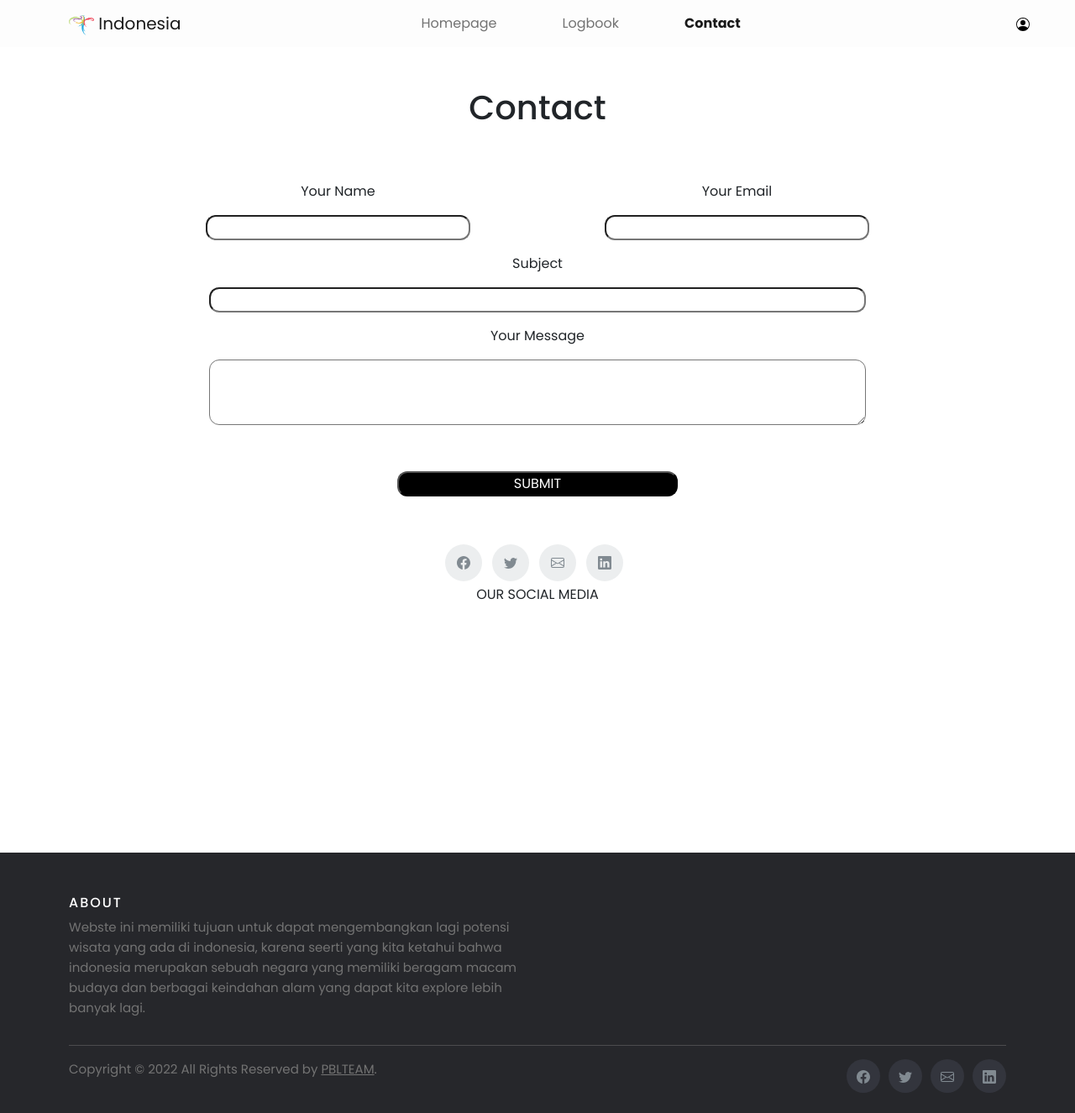
After one commit to HaiIamD/PBL, a PHP site: page /LOGINPBL/contact.html in a window 1280 px wide. The commit adds this page. Shown: the whole page at 84% size. Run offline with PHP 8.4, Linux system fonts and the light colour scheme.

Commit message:
my changes

```diff
--- a/JawaTimur.css
+++ b/JawaTimur.css
@@ -356,3 +356,6 @@ body {
 .orang {
   padding-left: 1900%;
 }
+.contact {
+  padding-top: 5%;
+}
--- /dev/null
+++ b/contact.html
@@ -0,0 +1,145 @@
+<!doctype html>
+<html lang="en">
+  <head>
+    <!-- Required meta tags -->
+    <meta charset="utf-8">
+    <meta name="viewport" content="width=device-width, initial-scale=1">
+
+    <!-- Bootstrap CSS -->
+    <link href="https://cdn.jsdelivr.net/npm/bootstrap@5.0.2/dist/css/bootstrap.min.css" rel="stylesheet" integrity="sha384-EVSTQN3/azprG1Anm3QDgpJLIm9Nao0Yz1ztcQTwFspd3yD65VohhpuuCOmLASjC" crossorigin="anonymous">
+
+    <title>Wonderfull Indonesia</title>
+     <!-- Font Poppins -->
+  <link rel="preconnect" href="https://fonts.googleapis.com" />
+  <link rel="preconnect" href="https://fonts.gstatic.com" crossorigin />
+  <link href="https://fonts.googleapis.com/css2?family=Poppins:wght@400;500;700&display=swap" rel="stylesheet" />
+  <!-- CSS -->
+  <link rel="stylesheet" href="JawaTimur.css" />
+  <!--Logo icon  -->
+  <link rel="icon" href="img/Logoind.png" />
+  <body>
+  </head>
+  <body>
+
+    <!-- navbar -->
+    <nav class="navbar navbar-expand-lg navbar-light nav-color position-fixed w-100 ">
+      <div class="container">
+        <a class="navbar-brand" href="#"> <img src="img/Logoind.png" alt="" width="30" height="24">
+        Indonesia       </a>
+        <button class="navbar-toggler" type="button" data-bs-toggle="collapse" data-bs-target="#navbarNav" aria-controls="navbarNav" aria-expanded="false" aria-label="Toggle navigation">
+          <span class="navbar-toggler-icon"></span>
+        </button>
+        <div class="collapse navbar-collapse " id="navbarNav">
+          <ul class="navbar-nav ">
+            <li class="nav-item mx-3 ms-auto ">
+              <a class="nav-link " aria-current="page" href="Parallax.html">Homepage</a>
+            </li>
+            <li class="nav-item mx-3 ">
+              <a class="nav-link" href="logbook.php">Logbook</a>
+            </li>
+            <li class="nav-item mx-3 ">
+              <a class="nav-link active" href="contact.html">Contact</a>
+            </li>
+
+          </ul>
+          <div>
+            <a href="userpage.html" class="orang"><svg xmlns="http://www.w3.org/2000/svg" width="16" height="16" fill="black" class="bi bi-person-circle" viewBox="0 0 16 16">
+              <path d="M11 6a3 3 0 1 1-6 0 3 3 0 0 1 6 0z"/>
+              <path fill-rule="evenodd" d="M0 8a8 8 0 1 1 16 0A8 8 0 0 1 0 8zm8-7a7 7 0 0 0-5.468 11.37C3.242 11.226 4.805 10 8 10s4.757 1.225 5.468 2.37A7 7 0 0 0 8 1z"/>
+            </svg></a>
+          </div>
+        </div>
+      </div>
+    </nav>
+    <!-- Hero Section -->
+    <div class="userpage">
+      <div class="container ">
+        <center>
+            <div class="row col-12 text-center">
+
+                </div>
+                <div class="col-12 my-5 contact"><h1>Contact</h1></div>
+            <div class="row" style="padding-bottom: 25%;">
+                <div class="col-5 offset-1">
+                    <p  class="mt-3">Your Name</p>
+                    <input type="text"   class="text text-center" name="name">
+                </div>
+                <div class="col-5 " >
+                    <p class="mt-3">Your Email</p>
+                    <input type="text" class="text text-center" name="email">
+                </div>
+                <div class="col-12">
+                <p class="mt-3">Subject</p>
+                <input type="text" class="text text-center" name="subject">
+                <p class="mt-3">Your Message</p>
+                <textarea name="yourmassage" id="yourmesage" type="text" class="text" cols="30" rows="3"></textarea>
+
+
+
+                <p class="mt-5 "></p>
+                <button class="submit"><a href="#" class="garisbawah">SUBMIT</a></button>
+                </div>
+                <div class="col-12" style="padding-top: 5%;">
+                    <ul class="social-icons">
+                        <li><a class="facebook" href="#"><svg xmlns="http://www.w3.org/2000/svg" width="16" height="16" fill="currentColor" class="bi bi-facebook" viewBox="0 0 16 16">
+                            <path d="M16 8.049c0-4.446-3.582-8.05-8-8.05C3.58 0-.002 3.603-.002 8.05c0 4.017 2.926 7.347 6.75 7.951v-5.625h-2.03V8.05H6.75V6.275c0-2.017 1.195-3.131 3.022-3.131.876 0 1.791.157 1.791.157v1.98h-1.009c-.993 0-1.303.621-1.303 1.258v1.51h2.218l-.354 2.326H9.25V16c3.824-.604 6.75-3.934 6.75-7.951z"/>
+                          </svg></a></li>
+                        <li><a class="twitter" href="#"><svg xmlns="http://www.w3.org/2000/svg" width="16" height="16" fill="currentColor" class="bi bi-twitter" viewBox="0 0 16 16">
+                            <path d="M5.026 15c6.038 0 9.341-5.003 9.341-9.334 0-.14 0-.282-.006-.422A6.685 6.685 0 0 0 16 3.542a6.658 6.658 0 0 1-1.889.518 3.301 3.301 0 0 0 1.447-1.817 6.533 6.533 0 0 1-2.087.793A3.286 3.286 0 0 0 7.875 6.03a9.325 9.325 0 0 1-6.767-3.429 3.289 3.289 0 0 0 1.018 4.382A3.323 3.323 0 0 1 .64 6.575v.045a3.288 3.288 0 0 0 2.632 3.218 3.203 3.203 0 0 1-.865.115 3.23 3.23 0 0 1-.614-.057 3.283 3.283 0 0 0 3.067 2.277A6.588 6.588 0 0 1 .78 13.58a6.32 6.32 0 0 1-.78-.045A9.344 9.344 0 0 0 5.026 15z"/>
+                          </svg></a></li>
+                        <li><a class="Email" href="#"><svg xmlns="http://www.w3.org/2000/svg" width="16" height="16" fill="currentColor" class="bi bi-envelope" viewBox="0 0 16 16">
+                            <path d="M0 4a2 2 0 0 1 2-2h12a2 2 0 0 1 2 2v8a2 2 0 0 1-2 2H2a2 2 0 0 1-2-2V4Zm2-1a1 1 0 0 0-1 1v.217l7 4.2 7-4.2V4a1 1 0 0 0-1-1H2Zm13 2.383-4.708 2.825L15 11.105V5.383Zm-.034 6.876-5.64-3.471L8 9.583l-1.326-.795-5.64 3.47A1 1 0 0 0 2 13h12a1 1 0 0 0 .966-.741ZM1 11.105l4.708-2.897L1 5.383v5.722Z"/>
+                          </svg></a></li>
+                        <li><a class="linkedin" href="#"><svg xmlns="http://www.w3.org/2000/svg" width="16" height="16" fill="currentColor" class="bi bi-linkedin" viewBox="0 0 16 16">
+                            <path d="M0 1.146C0 .513.526 0 1.175 0h13.65C15.474 0 16 .513 16 1.146v13.708c0 .633-.526 1.146-1.175 1.146H1.175C.526 16 0 15.487 0 14.854V1.146zm4.943 12.248V6.169H2.542v7.225h2.401zm-1.2-8.212c.837 0 1.358-.554 1.358-1.248-.015-.709-.52-1.248-1.342-1.248-.822 0-1.359.54-1.359 1.248 0 .694.521 1.248 1.327 1.248h.016zm4.908 8.212V9.359c0-.216.016-.432.08-.586.173-.431.568-.878 1.232-.878.869 0 1.216.662 1.216 1.634v3.865h2.401V9.25c0-2.22-1.184-3.252-2.764-3.252-1.274 0-1.845.7-2.165 1.193v.025h-.016a5.54 5.54 0 0 1 .016-.025V6.169h-2.4c.03.678 0 7.225 0 7.225h2.4z"/>
+                          </svg></a></li>
+                      </ul>
+                      <p>OUR SOCIAL MEDIA</p>
+                </div>
+
+            </div>
+        </center>
+
+      </div>
+    </div>
+<!-- Fotter -->
+
+<footer class="site-footer ">
+  <div class="container">
+    <div class="row">
+      <div class="col-sm-12 col-md-6">
+        <h6>About</h6>
+        <p class="text-justify">Webste ini memiliki tujuan untuk dapat mengembangkan lagi potensi wisata yang ada di indonesia, karena seerti yang kita ketahui bahwa indonesia merupakan sebuah negara yang memiliki beragam macam budaya dan berbagai keindahan alam yang dapat kita explore lebih banyak lagi.</p>
+      </div>
+    </div>
+    <hr>
+  </div>
+  <div class="container">
+    <div class="row">
+      <div class="col-md-8 col-sm-6 col-xs-12">
+        <p class="copyright-text">Copyright &copy; 2022 All Rights Reserved by
+     <a href="#">PBLTEAM</a>.
+        </p>
+      </div>
+
+      <div class="col-md-4 col-sm-6 col-xs-12">
+        <ul class="social-icons">
+          <li><a class="facebook" href="#"><svg xmlns="http://www.w3.org/2000/svg" width="16" height="16" fill="currentColor" class="bi bi-facebook" viewBox="0 0 16 16">
+              <path d="M16 8.049c0-4.446-3.582-8.05-8-8.05C3.58 0-.002 3.603-.002 8.05c0 4.017 2.926 7.347 6.75 7.951v-5.625h-2.03V8.05H6.75V6.275c0-2.017 1.195-3.131 3.022-3.131.876 0 1.791.157 1.791.157v1.98h-1.009c-.993 0-1.303.621-1.303 1.258v1.51h2.218l-.354 2.326H9.25V16c3.824-.604 6.75-3.934 6.75-7.951z"/>
+            </svg></a></li>
+          <li><a class="twitter" href="#"><svg xmlns="http://www.w3.org/2000/svg" width="16" height="16" fill="currentColor" class="bi bi-twitter" viewBox="0 0 16 16">
+              <path d="M5.026 15c6.038 0 9.341-5.003 9.341-9.334 0-.14 0-.282-.006-.422A6.685 6.685 0 0 0 16 3.542a6.658 6.658 0 0 1-1.889.518 3.301 3.301 0 0 0 1.447-1.817 6.533 6.533 0 0 1-2.087.793A3.286 3.286 0 0 0 7.875 6.03a9.325 9.325 0 0 1-6.767-3.429 3.289 3.289 0 0 0 1.018 4.382A3.323 3.323 0 0 1 .64 6.575v.045a3.288 3.288 0 0 0 2.632 3.218 3.203 3.203 0 0 1-.865.115 3.23 3.23 0 0 1-.614-.057 3.283 3.283 0 0 0 3.067 2.277A6.588 6.588 0 0 1 .78 13.58a6.32 6.32 0 0 1-.78-.045A9.344 9.344 0 0 0 5.026 15z"/>
+            </svg></a></li>
+          <li><a class="Email" href="#"><svg xmlns="http://www.w3.org/2000/svg" width="16" height="16" fill="currentColor" class="bi bi-envelope" viewBox="0 0 16 16">
+              <path d="M0 4a2 2 0 0 1 2-2h12a2 2 0 0 1 2 2v8a2 2 0 0 1-2 2H2a2 2 0 0 1-2-2V4Zm2-1a1 1 0 0 0-1 1v.217l7 4.2 7-4.2V4a1 1 0 0 0-1-1H2Zm13 2.383-4.708 2.825L15 11.105V5.383Zm-.034 6.876-5.64-3.471L8 9.583l-1.326-.795-5.64 3.47A1 1 0 0 0 2 13h12a1 1 0 0 0 .966-.741ZM1 11.105l4.708-2.897L1 5.383v5.722Z"/>
+            </svg></a></li>
+          <li><a class="linkedin" href="#"><svg xmlns="http://www.w3.org/2000/svg" width="16" height="16" fill="currentColor" class="bi bi-linkedin" viewBox="0 0 16 16">
+              <path d="M0 1.146C0 .513.526 0 1.175 0h13.65C15.474 0 16 .513 16 1.146v13.708c0 .633-.526 1.146-1.175 1.146H1.175C.526 16 0 15.487 0 14.854V1.146zm4.943 12.248V6.169H2.542v7.225h2.401zm-1.2-8.212c.837 0 1.358-.554 1.358-1.248-.015-.709-.52-1.248-1.342-1.248-.822 0-1.359.54-1.359 1.248 0 .694.521 1.248 1.327 1.248h.016zm4.908 8.212V9.359c0-.216.016-.432.08-.586.173-.431.568-.878 1.232-.878.869 0 1.216.662 1.216 1.634v3.865h2.401V9.25c0-2.22-1.184-3.252-2.764-3.252-1.274 0-1.845.7-2.165 1.193v.025h-.016a5.54 5.54 0 0 1 .016-.025V6.169h-2.4c.03.678 0 7.225 0 7.225h2.4z"/>
+            </svg></a></li>
+        </ul>
+      </div>
+    </div>
+  </div>
+</footer>
+  </body>
+</html>
```
Also changed, not shown: Parallax.html (+5 -2 lines), formpengisian.html (+3 -4 lines), logbook.php (+4 -7 lines), userpage.html (+43 -6 lines), img/balikuy.jpg (added), img/hehehe.jpg (added), 1 other file.
